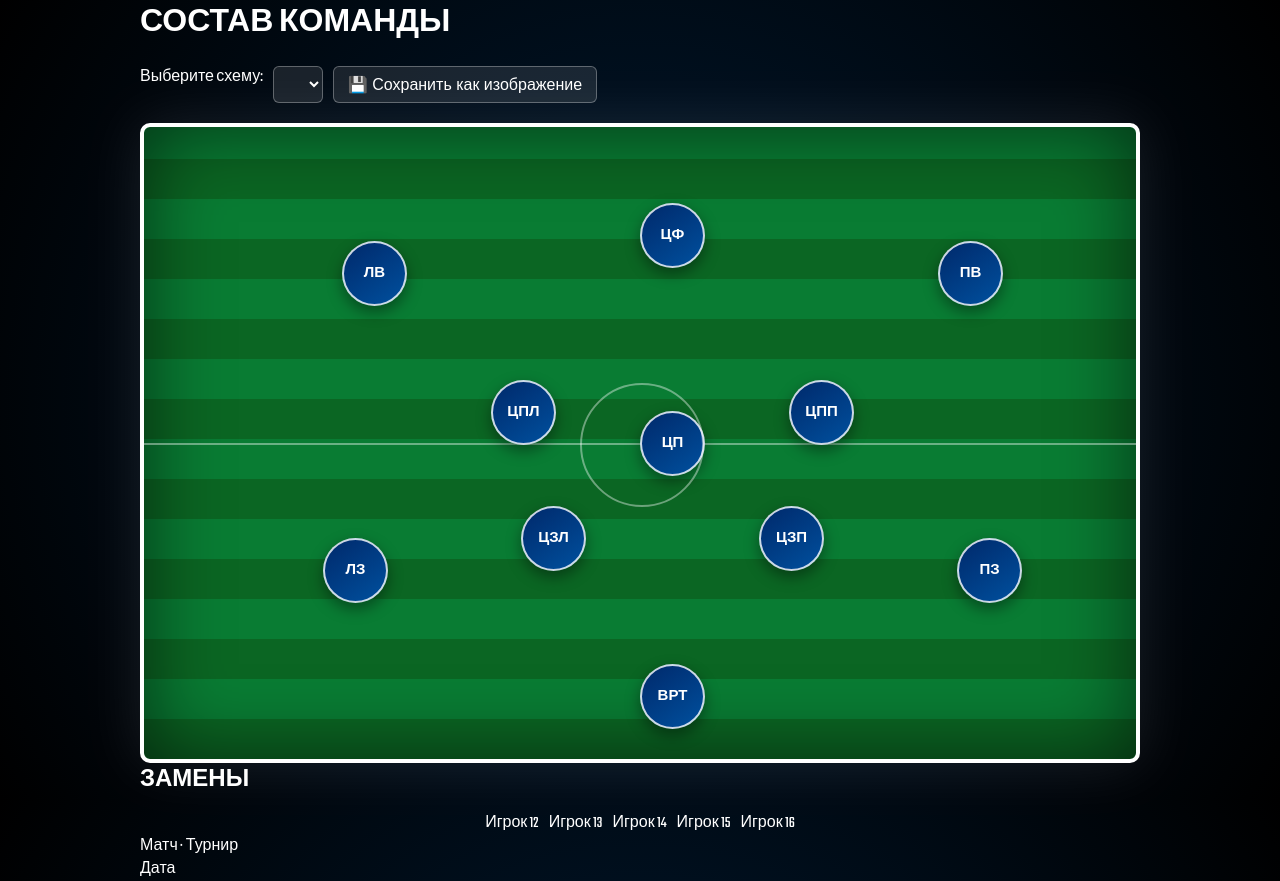
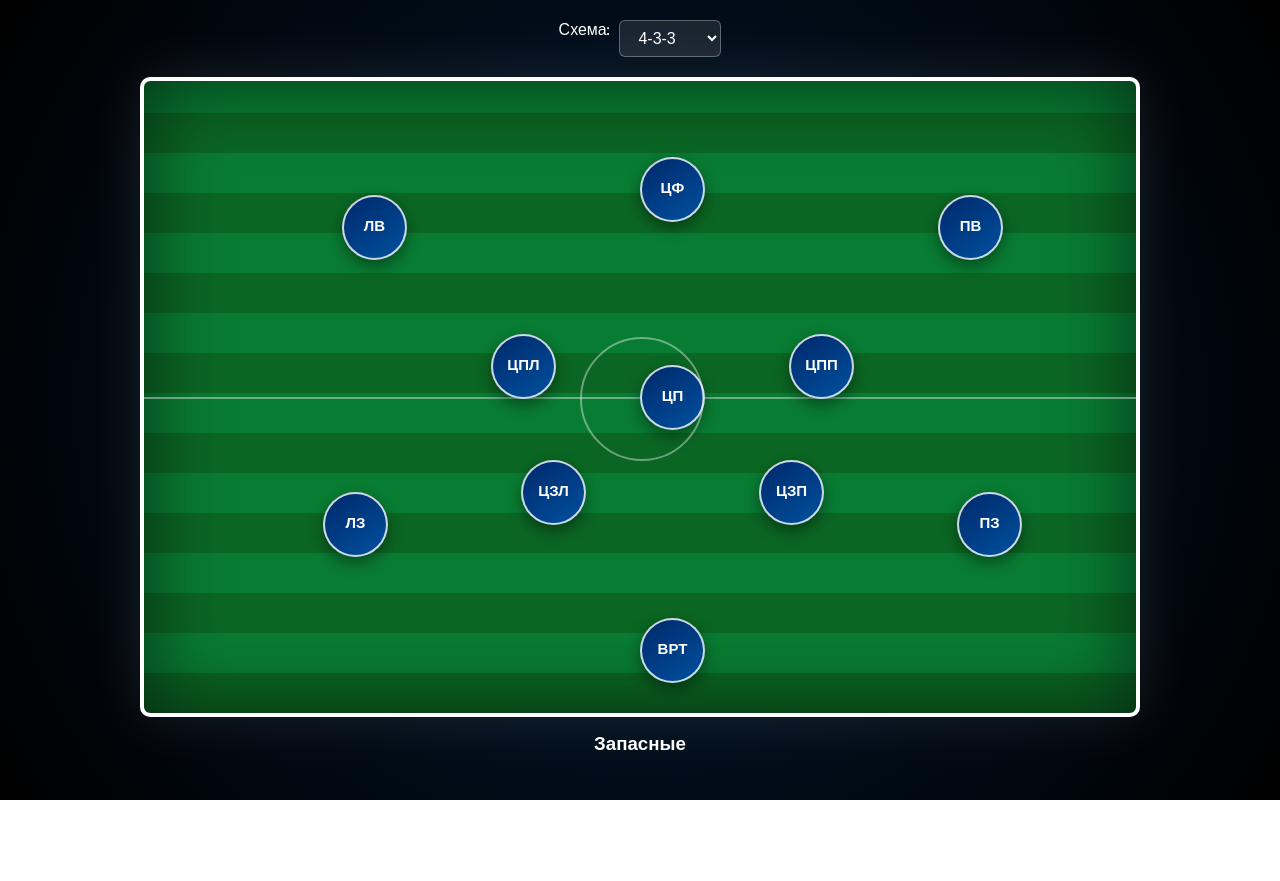
Before and after one commit to TBCxPayme/futbal, a plain HTML site: page index.html in a window 1280 px wide. After the commit the page ends 800 px from the top, so only its background shows below. Drawn offline with nearby package versions, Linux system fonts and the light colour scheme.

Commit message:
Update index.html

```diff
--- a/index.html
+++ b/index.html
@@ -1,48 +1,30 @@
 <!DOCTYPE html>
 <html lang="ru">
 <head>
-  <meta charset="utf-8" />
-  <meta name="viewport" content="width=device-width,initial-scale=1" />
-  <title>Состав — постер</title>
+  <meta charset="UTF-8">
+  <meta name="viewport" content="width=device-width, initial-scale=1.0">
+  <title>Состав команды</title>
   <link rel="stylesheet" href="style.css">
 </head>
 <body>
-  <div class="poster" id="poster">
-    <header class="poster-header">
-      <div class="club-left"></div>
-      <h1 class="title">СОСТАВ КОМАНДЫ</h1>
-      <div class="club-right"></div>
-    </header>
-
-    <div class="controls">
-      <label for="formation">Выберите схему:</label>
-      <select id="formation"></select>
-      <button id="save">💾 Сохранить как изображение</button>
-    </div>
-
-    <main class="poster-body">
-      <div class="field" id="field"></div>
-
-      <div class="subs-block">
-        <h2>ЗАМЕНЫ</h2>
-        <div id="bench" class="bench">
-          <div class="sub">Игрок 12</div>
-          <div class="sub">Игрок 13</div>
-          <div class="sub">Игрок 14</div>
-          <div class="sub">Игрок 15</div>
-          <div class="sub">Игрок 16</div>
-        </div>
-      </div>
-    </main>
-
-    <footer class="poster-footer">
-      <div class="footer-left">Матч · Турнир</div>
-      <div class="footer-right">Дата</div>
-    </footer>
+  <div class="controls">
+    <label for="formation">Схема:</label>
+    <select id="formation">
+      <option value="4-3-3">4-3-3</option>
+      <option value="4-4-2">4-4-2</option>
+      <option value="3-5-2">3-5-2</option>
+      <option value="4-2-3-1">4-2-3-1</option>
+      <option value="5-3-2">5-3-2</option>
+      <option value="4-1-4-1">4-1-4-1</option>
+    </select>
   </div>
 
-  <!-- html2canvas для сохранения -->
-  <script src="https://cdnjs.cloudflare.com/ajax/libs/html2canvas/1.4.1/html2canvas.min.js"></script>
+  <div class="field" id="field"></div>
+
+  <div class="bench" id="bench">
+    <h3>Запасные</h3>
+  </div>
+
   <script src="script.js"></script>
 </body>
 </html>
```
